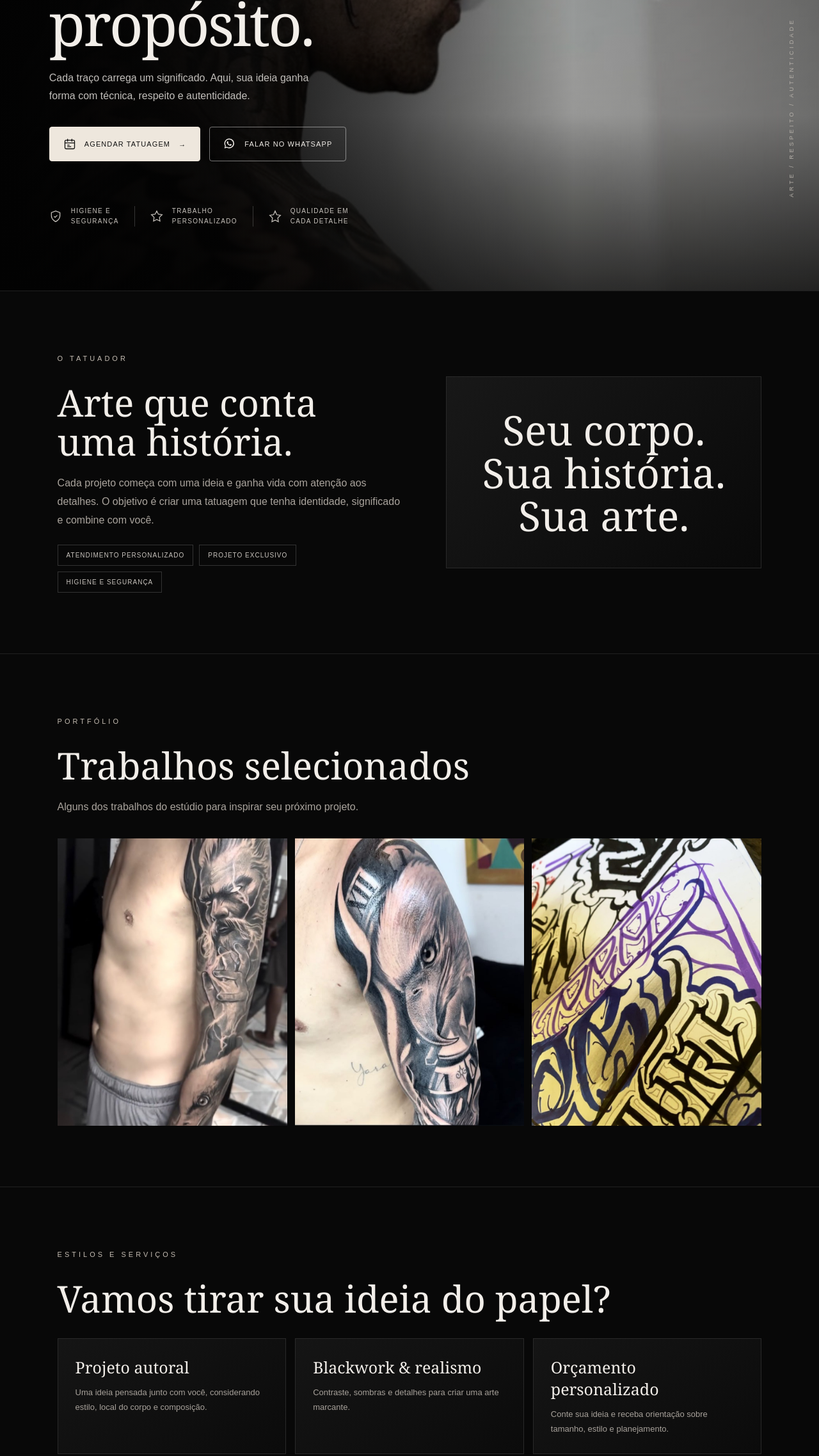
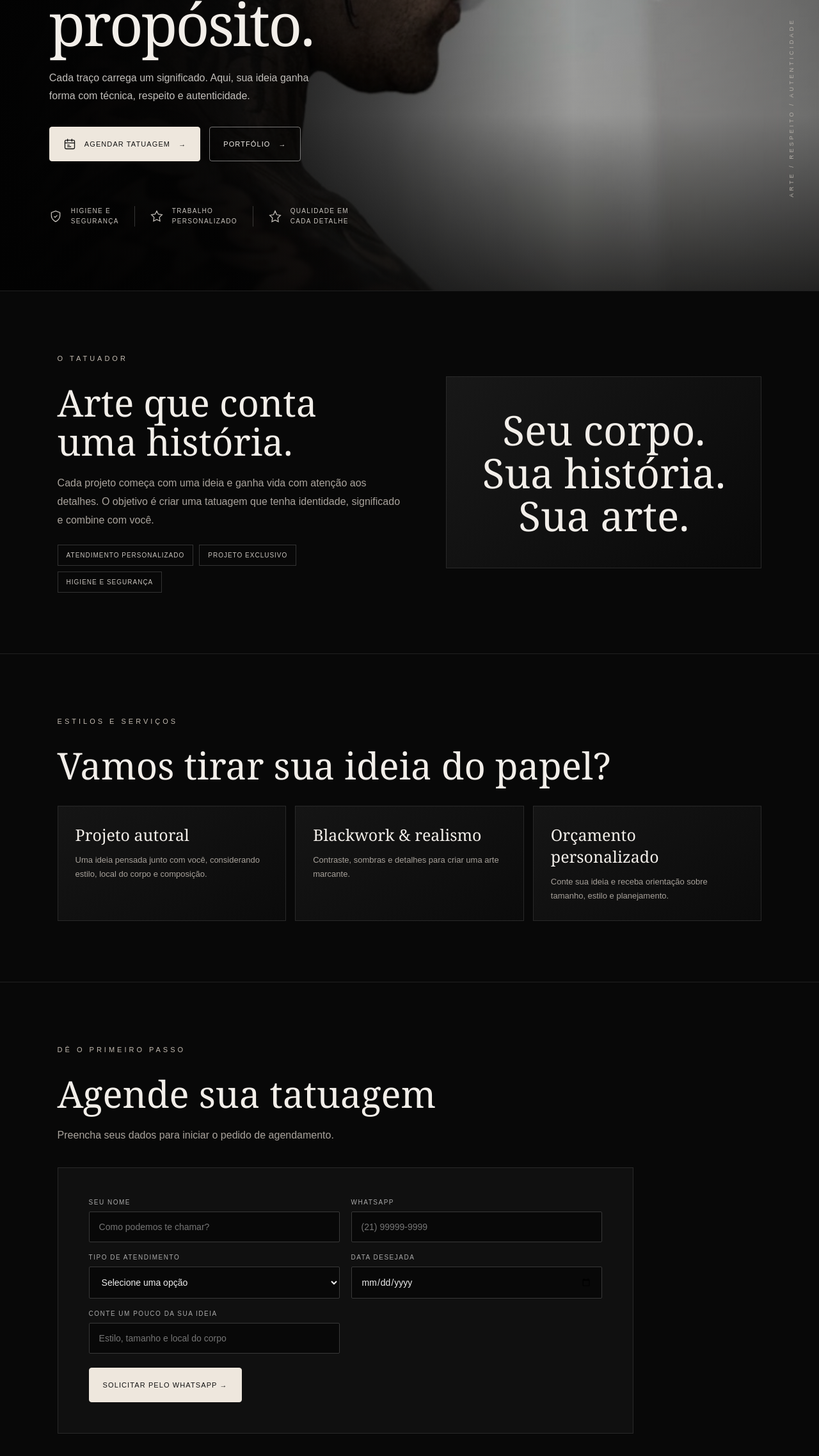
Before and after one commit to gabriel22-nogueira/tatuagem22, a website: page public/index.html in a window 1280 px wide. Shown: the part 403-2678 px from the top of the page at 64% size. Drawn offline with Linux system fonts and the light colour scheme.

Commit message:
Update HTML for portfolio and description changes

```diff
--- a/public/index.html
+++ b/public/index.html
@@ -6,7 +6,7 @@
 <meta name="viewport" content="width=device-width, initial-scale=1">
 <meta name="theme-color" content="#080808">
 <title>Tattoo Studio | Arte na pele</title>
-<meta name="description" content="Conheça o trabalho, explore a galeria e agende sua próxima tatuagem.">
+<meta name="description" content="Conheça o trabalho do tatuador, explore o portfólio e agende sua próxima tatuagem.">
 
 <style>
 :root {
@@ -349,29 +349,6 @@ button, a, input, select {
   text-transform: uppercase;
 }
 
-/* GALERIA */
-
-.gallery {
-  display: grid;
-  grid-template-columns: repeat(3, minmax(0, 1fr));
-  gap: 12px;
-  margin-top: 34px;
-}
-
-.gallery-img {
-  display: block;
-  width: 100%;
-  aspect-ratio: 4 / 5;
-  object-fit: cover;
-  object-position: center;
-  background: #171717;
-  transition: filter .25s ease, transform .25s ease;
-}
-
-.gallery-img:hover {
-  filter: brightness(1.08);
-}
-
 /* SERVIÇOS */
 
 .service-grid {
@@ -572,11 +549,6 @@ button, a, input, select {
 
   .about-mark { min-height: 210px; }
 
-  .gallery {
-    grid-template-columns: repeat(2, minmax(0, 1fr));
-    gap: 8px;
-  }
-
   .service-grid { grid-template-columns: 1fr; }
   .fields { grid-template-columns: 1fr; }
 
@@ -616,7 +588,7 @@ button, a, input, select {
   <div class="navlinks">
     <a href="#inicio">Início</a>
     <a href="#sobre">Sobre</a>
-    <a href="#galeria">Galeria</a>
+    <a href="/galeria.html">Portfólio</a>
     <a href="#servicos">Serviços</a>
     <a href="#agendar">Agendar</a>
   </div>
@@ -650,36 +622,10 @@ button, a, input, select {
         <span aria-hidden="true">→</span>
       </a>
 
-      <a
-        class="btn"
-        href="https://wa.me/5521999999999"
-        target="_blank"
-        rel="noopener noreferrer"
-      >
-        <svg
-          viewBox="0 0 24 24"
-          aria-hidden="true"
-          style="display:block;width:20px;height:20px;flex-shrink:0;fill:none;stroke:currentColor;stroke-width:1.8;stroke-linecap:round;stroke-linejoin:round"
-        >
-          <a
-  class="btn"
-  href="https://wa.me/5521999999999"
-  target="_blank"
-  rel="noopener noreferrer"
->
-  <svg
-    class="whatsapp-icon"
-    xmlns="http://www.w3.org/2000/svg"
-    viewBox="0 0 24 24"
-    width="22"
-    height="22"
-    aria-hidden="true"
-    style="display:block; flex-shrink:0; fill:currentColor; stroke:none;"
-  >
-    <path d="M12.04 2a9.9 9.9 0 0 0-8.5 14.97L2.25 22l5.2-1.36A9.95 9.95 0 1 0 12.04 2Zm0 18.1a8.15 8.15 0 0 1-4.16-1.14l-.3-.18-3.09.81.83-3.01-.2-.31A8.13 8.13 0 1 1 12.04 20.1Zm4.46-6.1c-.24-.12-1.43-.71-1.65-.79-.22-.08-.38-.12-.54.12-.16.24-.62.79-.76.95-.14.16-.28.18-.52.06-.24-.12-1.02-.38-1.94-1.2-.72-.64-1.21-1.43-1.35-1.67-.14-.24-.01-.37.11-.49.11-.11.24-.28.36-.42.12-.14.16-.24.24-.4.08-.16.04-.3-.02-.42-.06-.12-.54-1.31-.74-1.79-.19-.47-.39-.41-.54-.42h-.46c-.16 0-.42.06-.64.3-.22.24-.84.82-.84 2s.86 2.32.98 2.48c.12.16 1.69 2.58 4.09 3.62.57.25 1.02.4 1.37.51.58.18 1.1.15 1.51.09.46-.07 1.43-.59 1.63-1.15.2-.57.2-1.06.14-1.16-.06-.1-.22-.16-.46-.28Z"/>
-  </svg>
-  <span>Falar no WhatsApp</span>
-</a>
+      <a class="btn" href="/galeria.html">
+        <span>Portfólio</span>
+        <span aria-hidden="true">→</span>
+      </a>
 
     </div>
 
@@ -740,43 +686,6 @@ button, a, input, select {
   </div>
 </section>
 
-<!-- GALERIA COM SUAS IMAGENS -->
-<section class="section" id="galeria">
-  <div class="section-inner">
-
-    <div class="eyebrow">Portfólio</div>
-    <h2>Trabalhos selecionados</h2>
-
-    <p class="muted">
-      Alguns dos trabalhos do estúdio para inspirar seu próximo projeto.
-    </p>
-
-    <div class="gallery">
-      <img
-        class="gallery-img"
-        loading="lazy"
-        src="/tatuagem-1.jpg"
-        alt="Tatuagem realista de guerreiro no braço"
-      >
-
-      <img
-        class="gallery-img"
-        loading="lazy"
-        src="/tatuagem-2.jpg"
-        alt="Tatuagem realista de tubarão no ombro"
-      >
-
-      <img
-        class="gallery-img"
-        loading="lazy"
-        src="/tatuagem-3.jpg"
-        alt="Desenho artístico de tatuagem no papel"
-      >
-    </div>
-
-  </div>
-</section>
-
 <section class="section" id="servicos">
   <div class="section-inner">
 
@@ -832,6 +741,7 @@ button, a, input, select {
             id="nome"
             name="nome"
             placeholder="Como podemos te chamar?"
+            autocomplete="name"
             required
           >
         </div>
@@ -842,6 +752,7 @@ button, a, input, select {
             id="whatsapp"
             name="whatsapp"
             type="tel"
+            autocomplete="tel"
             placeholder="(21) 99999-9999"
             required
           >
@@ -890,14 +801,14 @@ button, a, input, select {
 <script>
 /*
   IMPORTANTE:
-  Troque o número abaixo pelo WhatsApp verdadeiro do tatuador.
+  Substitua pelo WhatsApp verdadeiro do tatuador.
   Use apenas números: código do país + DDD + número.
-  Exemplo de formato: 5521999999999
+  Exemplo: 5521999999999
 */
 
 const WHATSAPP_NUMBER = "5521999999999";
 
-/* Define a data mínima do formulário como hoje. */
+/* Impede selecionar uma data anterior a hoje. */
 const campoData = document.getElementById("data");
 const hoje = new Date();
 const ano = hoje.getFullYear();
@@ -906,7 +817,7 @@ const dia = String(hoje.getDate()).padStart(2, "0");
 
 campoData.min = `${ano}-${mes}-${dia}`;
 
-/* Abre o WhatsApp com os dados preenchidos. */
+/* Envia os dados do agendamento pelo WhatsApp. */
 document
   .getElementById("bookingForm")
   .addEventListener("submit", function(event) {
@@ -919,8 +830,11 @@ document
     const telefone = formulario.get("whatsapp");
     const servico = formulario.get("servico");
     const data = formulario.get("data");
-    const detalhes = formulario.get("detalhes") ||
+    const detalhes = formulario.get("detalhes")?.trim() ||
       "Quero conversar sobre a ideia.";
+
+    const [anoData, mesData, diaData] = data.split("-");
+    const dataFormatada = `${diaData}/${mesData}/${anoData}`;
 
     const mensagem =
 `Olá! Gostaria de solicitar um agendamento.
@@ -928,7 +842,7 @@ document
 Nome: ${nome}
 Meu WhatsApp: ${telefone}
 Tipo de atendimento: ${servico}
-Data desejada: ${data}
+Data desejada: ${dataFormatada}
 Minha ideia: ${detalhes}`;
 
     const link =
```
